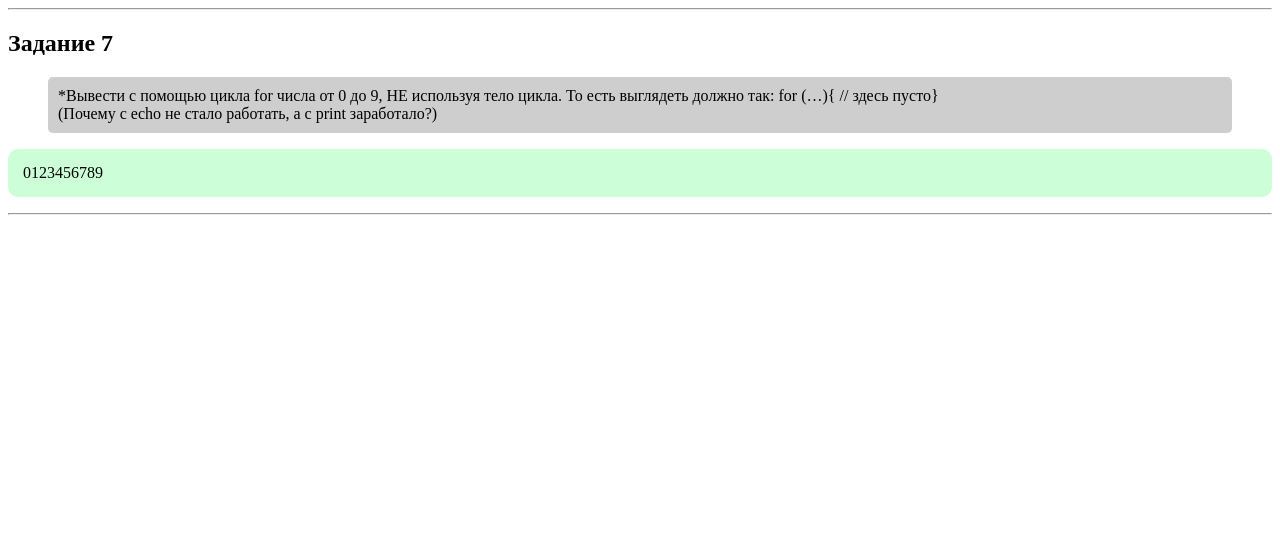
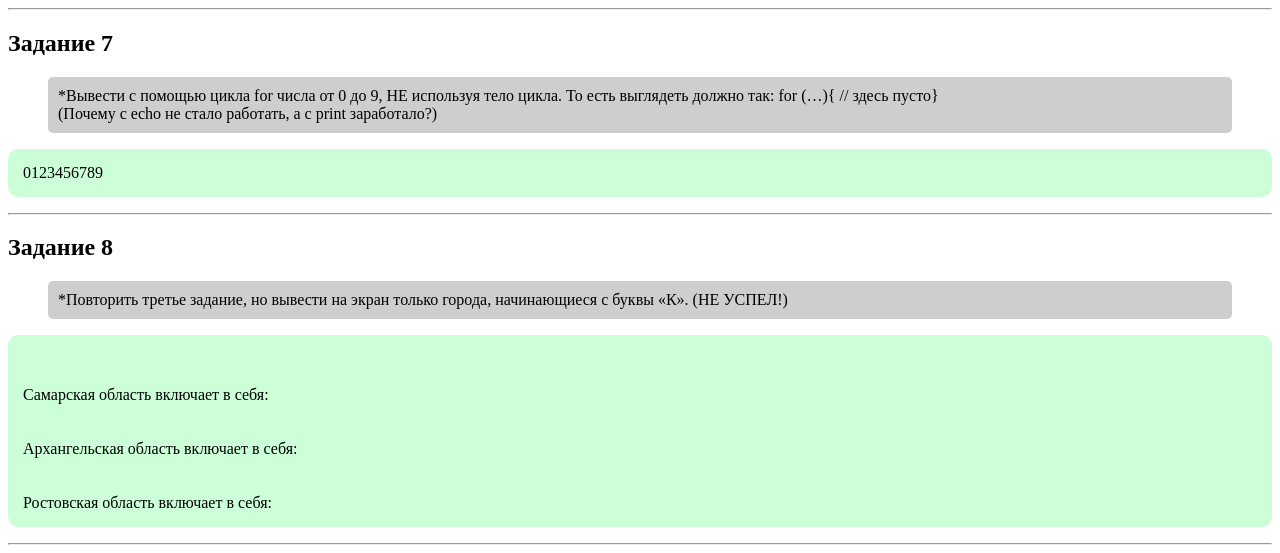
Before and after one commit to artemijeka/PHP-1, a PHP site: page / in a window 1280 px wide. Shown: the part 1923-2476 px from the top of the page. Before the commit the page ends 2138 px from the top, so only its background shows below. Run offline with PHP 8.4, Linux system fonts and the light colour scheme.

Commit message:
8,9 не успел.

```diff
--- a/3/HW/index.php
+++ b/3/HW/index.php
@@ -205,6 +205,46 @@
 
   <hr>
 
+  <h2>Задание 8</h2>
+  <blockquote>
+		*Повторить третье задание, но вывести на экран только города, начинающиеся с буквы «К».
+		(НЕ УСПЕЛ!)
+  </blockquote>
+  <p>
+    <?
+    		// Взял из интернета строку с перечислением городов данной области и преобразовав её в массив и присвоил переменной.
+			$arhangelsk = explode(', ', "Архангельск, Коряжма, Котлас, Мирный, Новодвинск, Онега, Северодвинск");
+			$samara = explode(', ', "Самара, Жигулёвск, Кинель, Новокуйбышевск, Октябрьск, Отрадный, Похвистнево, Сызрань, Тольятти, Чапаевск");
+			$rostov = explode(', ', "Азов, Аксай, Батайск, Белая Калитва, Волгодонск, Гуково, Донецк, Зверево, Зерноград, Каменск-Шахтинский, Константиновск, Красный Сулин, Миллерово, Морозовск, Новочеркасск, Новошахтинск, Пролетарск, Ростов-на-Дону, Сальск, Семикаракорск, Таганрог, Цимлянск, Шахты");
+
+ 			// Ассоциативный массив с ключами из названий областей.
+ 			// Каждому ключу присвоено значение состоящее из обычного - индексного массива с городами входящими в данную область.
+			$areas = array("Самарская"     => $samara,
+										 "Архангельская" => $arhangelsk,
+										 "Ростовская"    => $rostov);
+
+			// Циклом для перебора массивов перебрал массив $areas как названия областей ($key) и их городов ($value) которые хранятся в виде обычных массивов.
+			foreach ($areas as $key=>$value) {
+				echo "<br><br>$key область включает в себя:<br>";
+
+	 		  foreach ($areas[$key] as $value) {
+						// Проверка: начинается ли название города на букву К?
+		 		  	if(substr($value, 0, 1)=="К") {
+						// В переменную $city присваивается строка преобразованная из массива с перечнем городов для текущей области.
+						$areas[$key] = $value;
+						// $areas[$key] вызывает массив текущего города по текущей итерации цикла из ассоциативного массива $areas.
+
+			 			$city = implode(', ', $areas[$key]);
+			 			// После чего эта строка выводится на экран.
+						echo $city;
+					}
+			  }
+			}
+    ?>
+  </p>
+
+  <hr>
+
 </body>
 
 </html>
```
